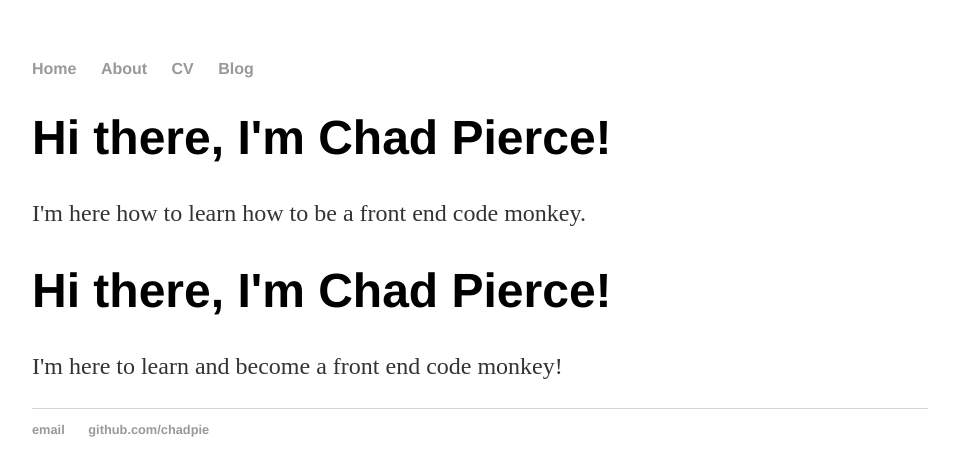
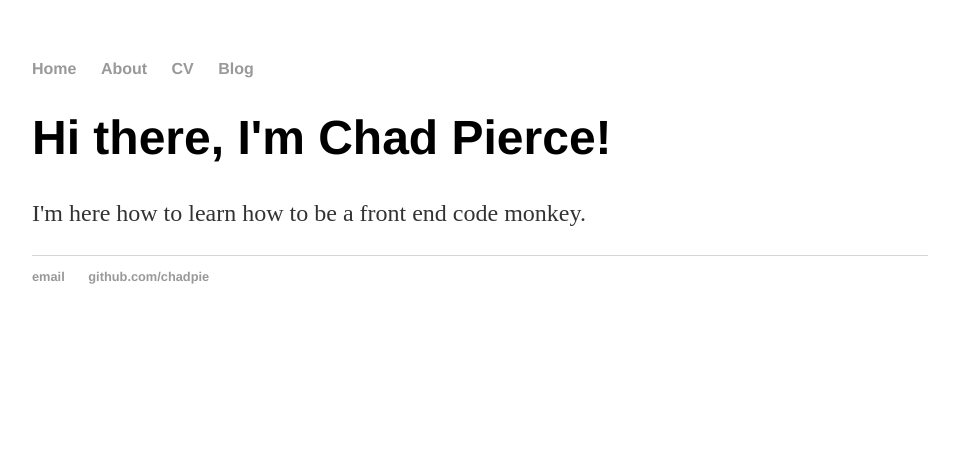
Before and after one commit to Chadpie/chadpie.github.io, a Jekyll site: the page built from index.html, in a window 1280 px wide. Shown: the top 476 px of the page, without its empty margins (160-1119 px from the left). Built offline with Jekyll 4.4.1, drawn with Linux system fonts in a browser that asks for light colours.

Commit message:
Update default.html

```diff
--- a/_layouts/default.html
+++ b/_layouts/default.html
@@ -18,10 +18,7 @@
 
 		{{ content }}
 
-    		<div class="blurb">
-        		<h1>Hi there, I'm Chad Pierce!</h1>
-				<p>I'm here to learn and become a front end code monkey!</p>
-    		</div><!-- /.blurb -->
+
 		</div><!-- /.container -->
 		<footer>
     		<ul>
```
